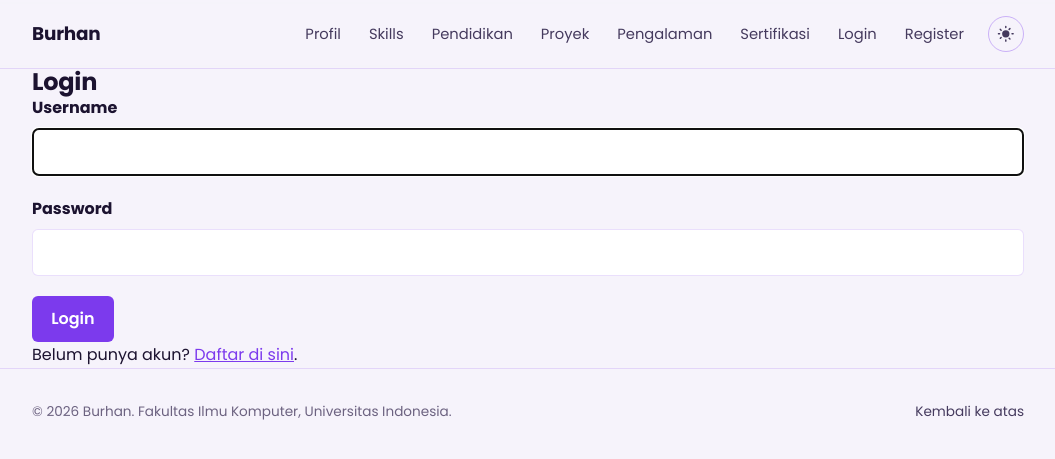
After one commit to McKenzy65/myportofolio, a Django app: page /login/ in a window 1280 px wide. The commit adds this page. Shown: the top 459 px of the page, without its empty margins (112-1167 px from the left). Run offline with Django 5.2, Linux system fonts and the light colour scheme.

Commit message:
feat: add user registration, login, and logout (Tutorial 04)

```diff
--- a/main/urls.py
+++ b/main/urls.py
@@ -7,6 +7,9 @@ from main.views import (
     delete_certification,
     get_certifications_json,
     get_experiences_json,
+    register,
+    login_user,
+    logout_user,
 )
 
 app_name = 'main'
@@ -19,4 +22,8 @@ urlpatterns = [
     path("api/certifications/", get_certifications_json, name="get_certifications_json"),
     path("api/experiences/", get_experiences_json, name="get_experiences_json"),
     path("certifications/<int:certification_id>/edit/", edit_certification, name="edit_certification"),
+    path("register/", register, name="register"),
+    path("login/", login_user, name="login"),
+    path("logout/", logout_user, name="logout"),
+
 ]
--- a/main/views.py
+++ b/main/views.py
@@ -4,8 +4,43 @@ from main.models import Experience, Certification
 from main.forms import CertificationForm
 from django.http import HttpResponse
 from django.core import serializers
+from django.contrib.auth import login, logout
+from django.contrib.auth.forms import AuthenticationForm, UserCreationForm
+from django.shortcuts import redirect, render
 
 PORTFOLIO_OWNER = 'Umar Faiz Rahman'
+
+def register(request):
+    form = UserCreationForm(request.POST or None)
+
+    if request.method == "POST" and form.is_valid():
+        form.save()
+        messages.success(request, "Akun berhasil dibuat. Silakan login.")
+        return redirect("main:login")
+
+    context = {
+        "name": "Burhan",
+        "form": form,
+    }
+    return render(request, "register.html", context)
+
+def login_user(request):
+    form = AuthenticationForm(request, data=request.POST or None)
+
+    if request.method == "POST" and form.is_valid():
+        login(request, form.get_user())
+        return redirect("main:show_main")
+
+    context = {
+        "name": "Burhan",
+        "form": form,
+    }
+    return render(request, "login.html", context)
+
+def logout_user(request):
+    logout(request)
+    return redirect("main:show_main")
+
 
 def show_main(request):
     experience_list = Experience.objects.all()
--- a/static/js/theme.js
+++ b/static/js/theme.js
@@ -11,7 +11,7 @@
         try {
             localStorage.setItem('theme', value);
         } catch (e) {
-            /* localStorage unavailable (private mode, etc.) — theme just won't persist */
+
         }
     }
 
--- a/templates/base.html
+++ b/templates/base.html
@@ -30,6 +30,13 @@
                     <a href="{% url 'main:show_main' %}#projects">Proyek</a>
                     <a href="{% url 'main:show_main' %}#experience">Pengalaman</a>
                     <a href="{% url 'main:show_certifications' %}">Sertifikasi</a>
+                    {% if user.is_authenticated %}
+    <span class="nav-user">{{ user.username }}</span>
+    <a href="{% url 'main:logout' %}">Logout</a>
+{% else %}
+    <a href="{% url 'main:login' %}">Login</a>
+    <a href="{% url 'main:register' %}">Register</a>
+{% endif %}
                 </nav>
                 <button id="theme-toggle" class="theme-toggle" type="button" aria-pressed="false" aria-label="Ganti ke mode terang">
                     <svg class="icon-moon" viewBox="0 0 24 24" aria-hidden="true"><path d="M21 12.79A9 9 0 1 1 11.21 3a7 7 0 0 0 9.79 9.79Z"/></svg>
--- /dev/null
+++ b/templates/login.html
@@ -0,0 +1,33 @@
+{% extends "base.html" %}
+{% block meta %}
+    <title>Login - {{ name }}</title>
+{% endblock meta %}
+{% block content %}
+    <main>
+        <section class="experience-section">
+            <div class="container">
+                <h1>Login</h1>
+                {% for message in messages %}
+                    <p class="form-message">{{ message }}</p>
+                {% endfor %}
+                <form method="post" action="{% url 'main:login' %}" class="project-form">
+                    {% csrf_token %}
+                    {% for field in form %}
+                        <div class="form-group">
+                            <label for="{{ field.id_for_label }}">{{ field.label }}</label>
+                            {{ field }}
+                            {% for error in field.errors %}
+                                <p class="form-error">{{ error }}</p>
+                            {% endfor %}
+                        </div>
+                    {% endfor %}
+                    {% for error in form.non_field_errors %}
+                        <p class="form-error">{{ error }}</p>
+                    {% endfor %}
+                    <button type="submit" class="button">Login</button>
+                </form>
+                <p>Belum punya akun? <a href="{% url 'main:register' %}">Daftar di sini</a>.</p>
+            </div>
+        </section>
+    </main>
+{% endblock content %}
```
Also changed, not shown: templates/register.html (added, +33 -0 lines).
